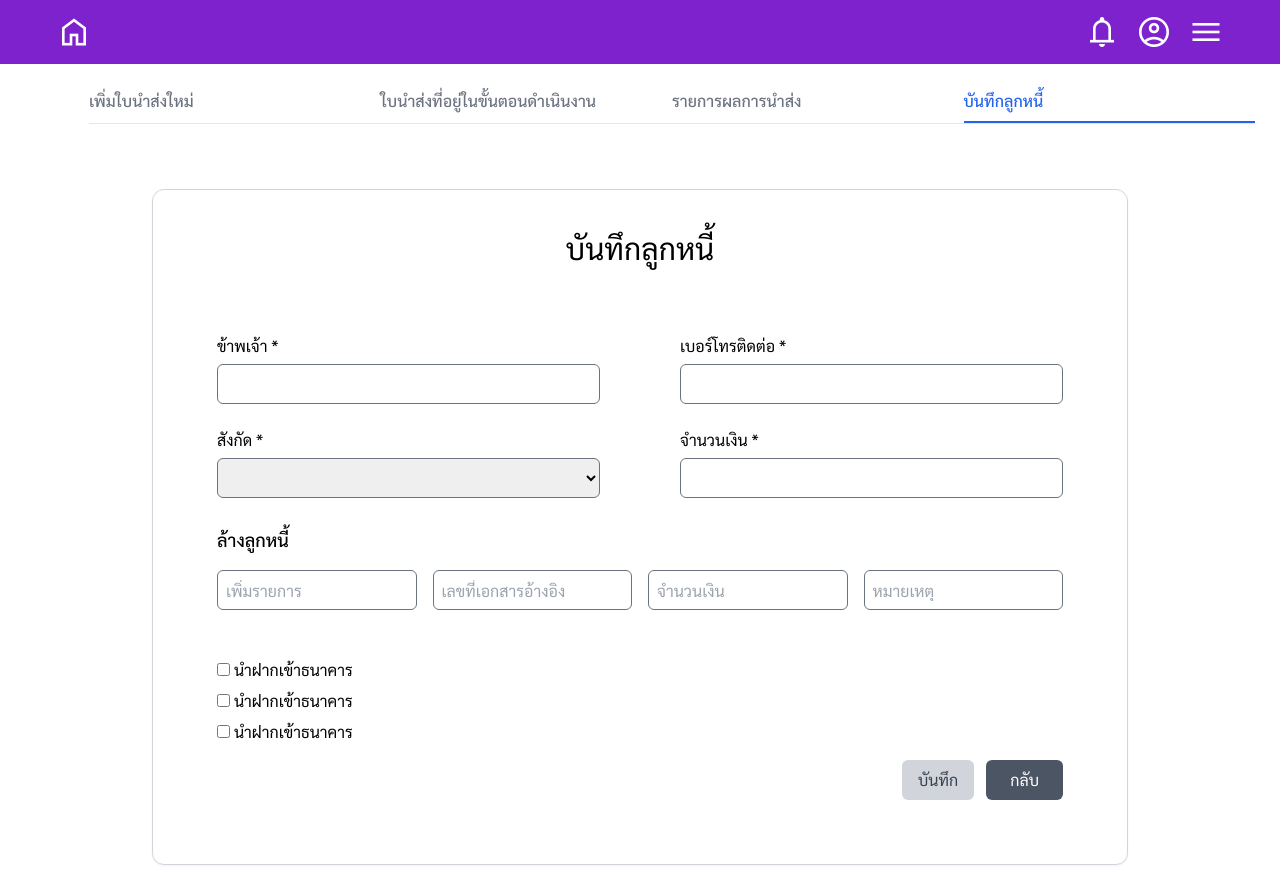
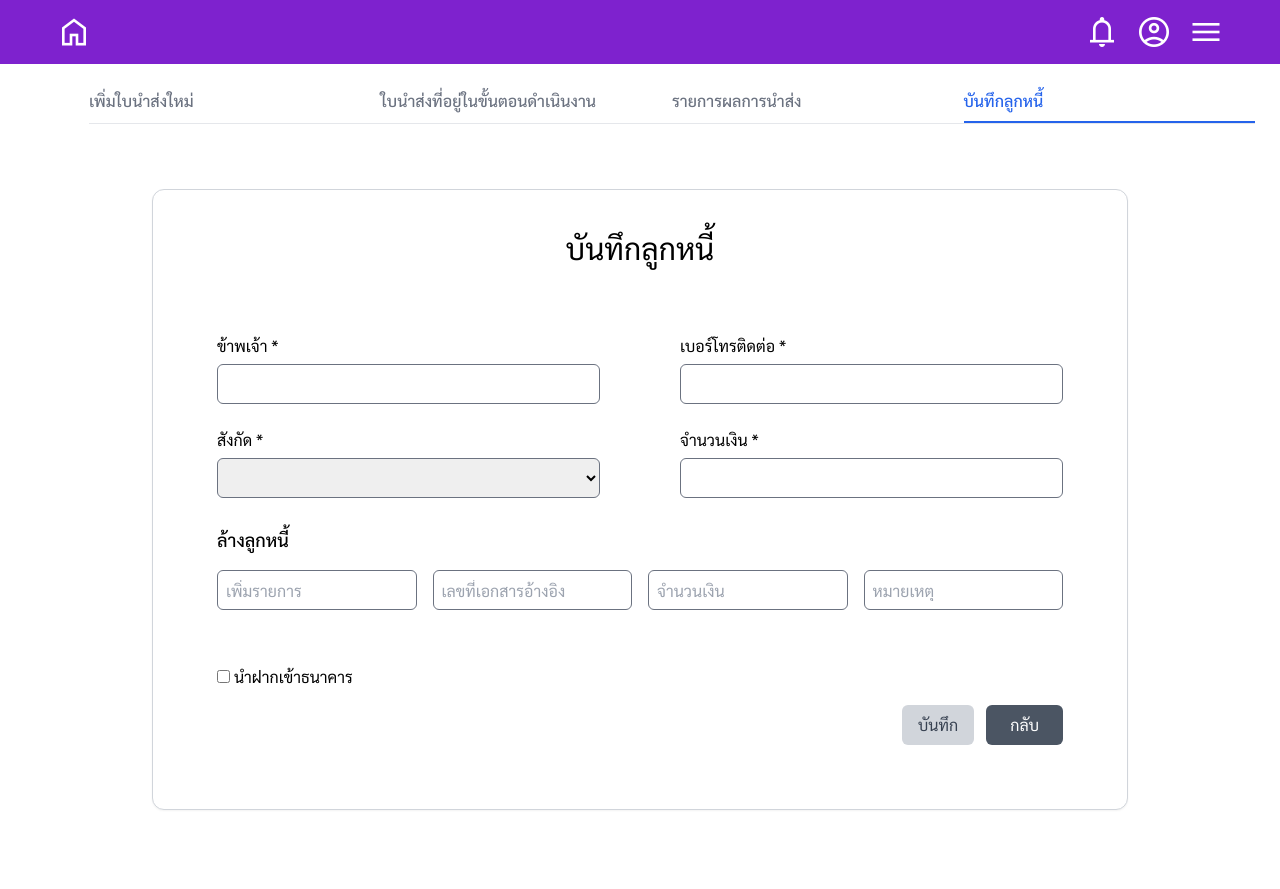
Before and after one commit to rinInwza007/demo_ui, a Vue app: page /savedebtor in a window 1280 px wide. After the commit the page ends 834 px from the top, so only its background shows below. Built offline with nearby package versions, Linux system fonts and the light colour scheme.

Commit message:
Update index.vue

```diff
--- a/src/pages/Document/SaveDebtor/index.vue
+++ b/src/pages/Document/SaveDebtor/index.vue
@@ -91,24 +91,11 @@
         ============================ -->
           <div>
             <div class="mt-10">
-              <input type="checkbox" v-model="check1" />
-              นำฝากเข้าธนาคาร
-            </div>
-            <div v-if="check1">Description</div>
-          </div>
-          <div>
-            <div>
-              <input type="checkbox" v-model="check2" class="mt-3" />
-              นำฝากเข้าธนาคาร
-            </div>
-            <div v-if="check2">Description</div>
-          </div>
-          <div>
             <div>
               <input type="checkbox" v-model="check3" class="mt-3" />
               นำฝากเข้าธนาคาร
             </div>
-            <div v-if="check3">Description</div>
+          </div>
           </div>
 
           <div class="flex justify-end gap-3 pt-4">
@@ -153,8 +140,7 @@ const formData = ref({
   note: '',
 })
 
-const check1 = ref(false)
-const check2 = ref(false)
+
 const check3 = ref(false)
 
 const errors = ref({})
```
